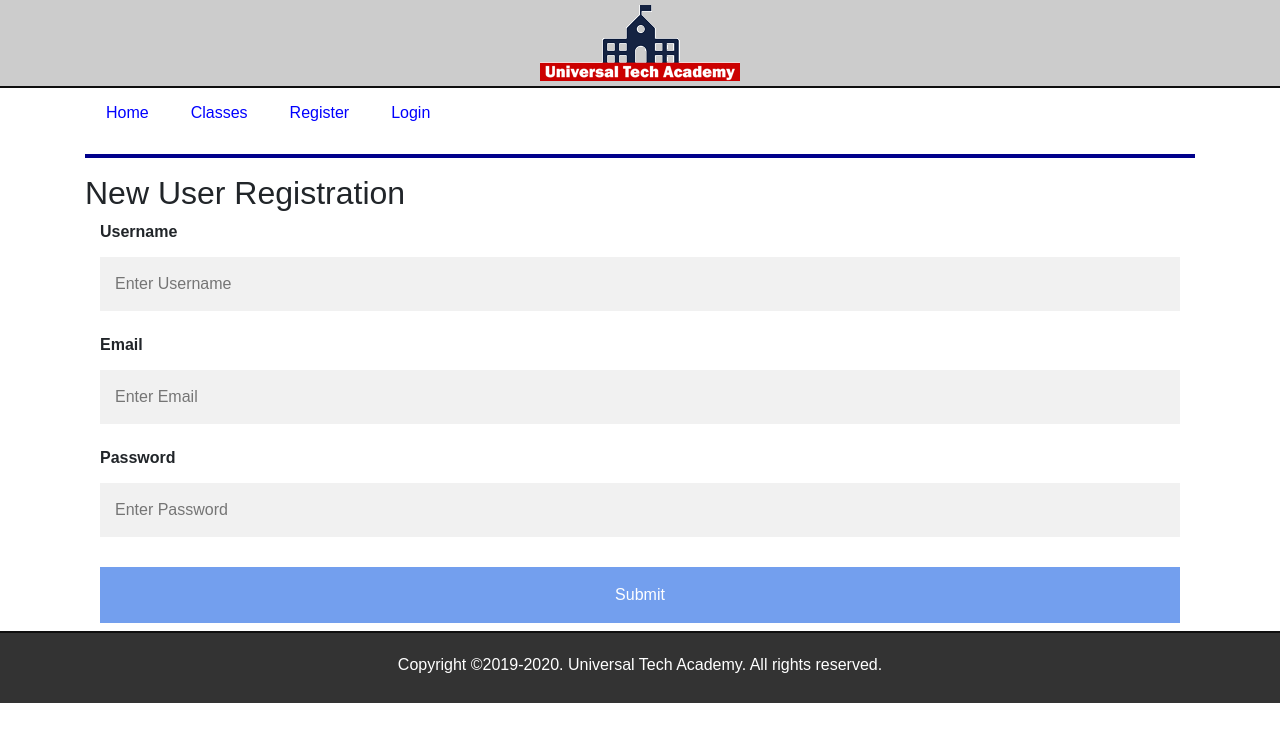
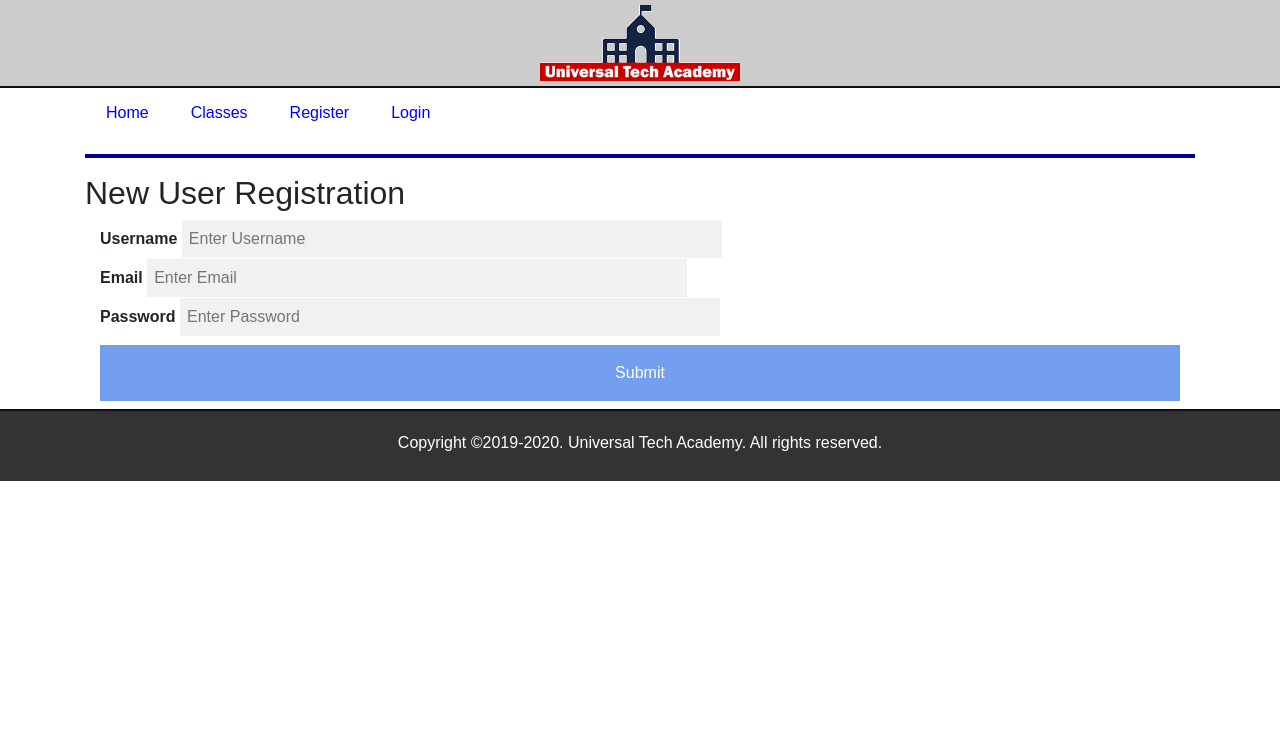
Before and after one commit to AkifPinarci/FullStackWebDevelopmentWithFlask, a Python web app: template application/templates/register.html in a window 1280 px wide. Shown: the top 742 px of the page. Run offline with Jinja, Linux system fonts and the light colour scheme; the template is opened without the code that fills it, so the values that code supplies are empty; some libraries are stand-ins or nearby versions.

```diff
--- a/application/static/css/main.css
+++ b/application/static/css/main.css
@@ -41,9 +41,9 @@ hr {
 }
 
 input[type=text], input[type=password] {
-    width: 100%;
-    padding: 15px;
-    margin: 5px 0 22px 0;
+    width: 50%;
+    padding: 7px;
+    /* margin: 5px 0 22px 0; */
     display: inline-block;
     border: none;
     background: #f1f1f1;
@@ -95,3 +95,7 @@ footer {
 .btn-submit:hover {
     opacity: 1;
 }
+
+.error-message {
+    color :red;
+}
```
